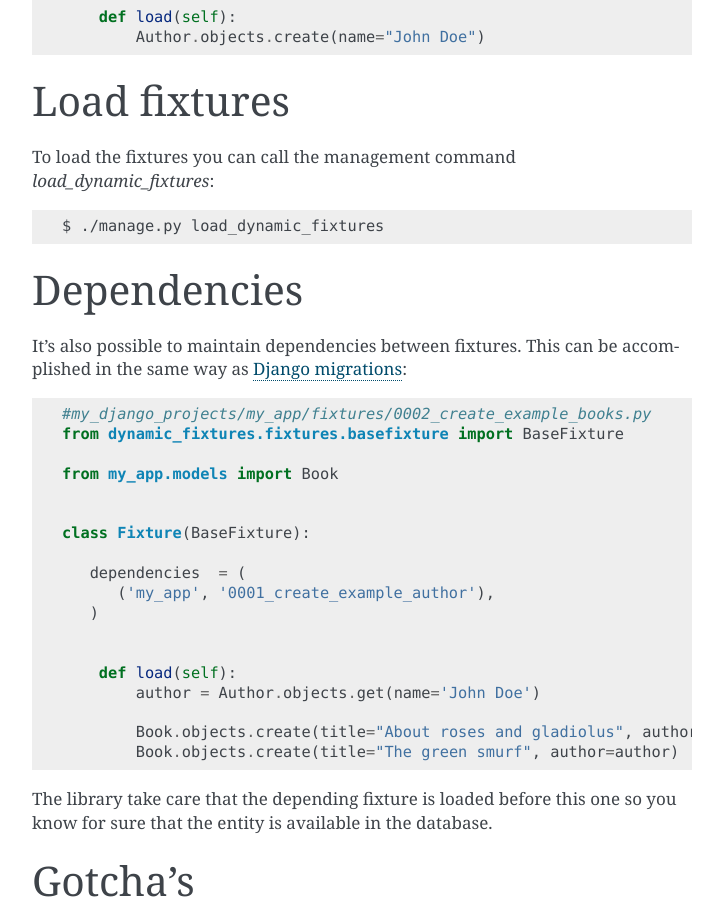
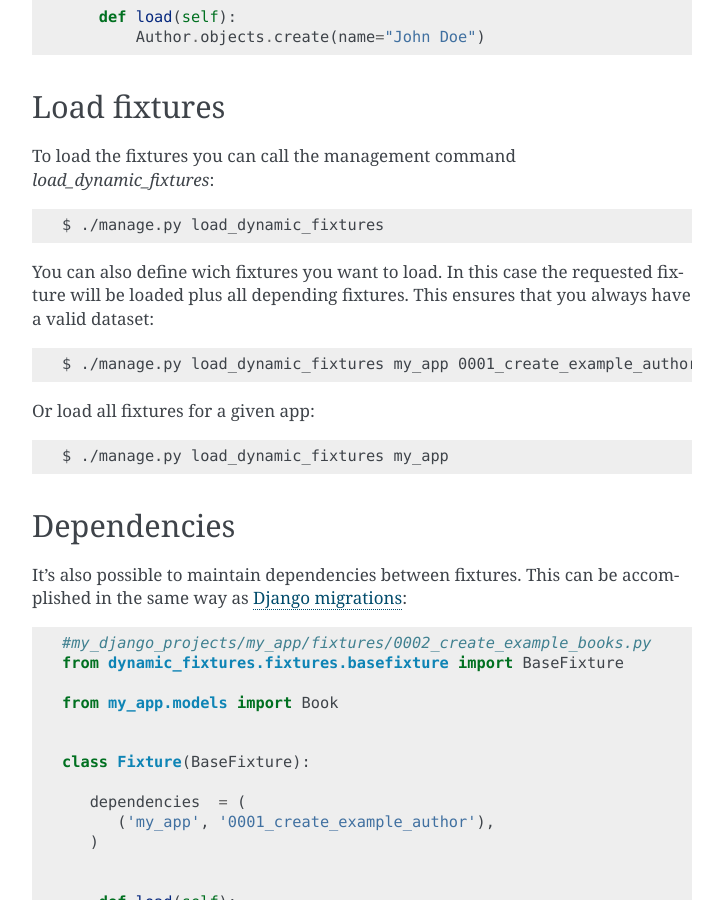
Before and after one commit to Peter-Slump/django-dynamic-fixtures, a Sphinx documentation site: the page built from docs/source/index.rst, in a window 1280 px wide and 900 px high, scrolled down 1383 px. Shown: the whole window, without its empty margins (388-1111 px from the left). Built offline with Sphinx 7.4.7, drawn with Linux system fonts in a browser that asks for light colours; some of the changed text lies outside the part shown.

Commit message:
Added some more docs

```diff
--- a/docs/source/index.rst
+++ b/docs/source/index.rst
@@ -3,6 +3,7 @@
    You can adapt this file completely to your liking, but it should at least
    contain the root `toctree` directive.
 
+=================================================
 Welcome to Django Dynamic Fixtures documentation!
 =================================================
 
@@ -40,6 +41,9 @@ Or make sure the app is not loaded on production::
    # settings.py
    if DEBUG:
       INSTALLED_APPS = INSTALLED_APPS + ['dynamic_fixtures']
+
+
+.. _write-fixtures:
 
 Write Fixtures
 ==============
@@ -74,6 +78,17 @@ To load the fixtures you can call the management command `load_dynamic_fixtures`
 
   $ ./manage.py load_dynamic_fixtures
 
+You can also define wich fixtures you want to load. In this case the requested
+fixture will be loaded plus all depending fixtures. This ensures that you always
+have a valid dataset::
+
+   $ ./manage.py load_dynamic_fixtures my_app 0001_create_example_author
+
+Or load all fixtures for a given app::
+
+   $ ./manage.py load_dynamic_fixtures my_app
+
+.. _dependencies:
 
 Dependencies
 ============
```
Also changed, not shown: other parts of docs/source/index.rst (+2 -2 lines).
